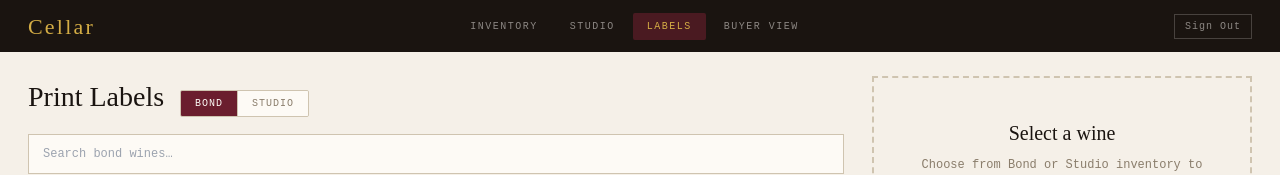
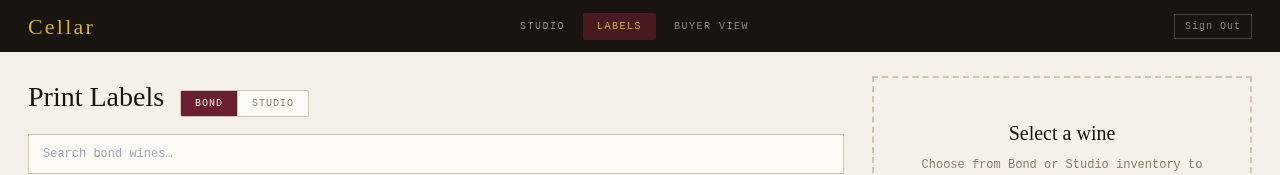
Before and after one commit to KIKI-504/cellar-app, a Next.js app: page /labels in a window 1280 px wide. Shown: the top 175 px of the page. Built offline with nearby package versions, Linux system fonts and the light colour scheme; no server answers; the database is empty; sample sign-in values are in the browser's storage.

Commit message:
Update page.js

```diff
--- a/app/labels/page.js
+++ b/app/labels/page.js
@@ -28,7 +28,6 @@ function isMagnum(w) {
   return w.bottle_format?.toLowerCase().includes('magnum') || w.bottle_volume?.includes('150')
 }
 
-// ─── Bond label content ────────────────────────────────────────────────────
 function BondLabelContent({ wine, wineName, producer, isMag }) {
   const source = wine.source === 'Berry Brothers' ? 'BBR' : 'FLINT'
   const ib = parseFloat(wine.purchase_price_per_bottle).toFixed(2)
@@ -46,7 +45,6 @@ function BondLabelContent({ wine, wineName, producer, isMag }) {
   )
 }
 
-// ─── Studio label content ──────────────────────────────────────────────────
 function StudioLabelContent({ entry, wineName, producer, isMag }) {
   const bottleSize = entry.bottle_size || (entry.wines?.bottle_volume?.includes('150') ? '150' : '75')
   const dp = entry.dp_price ? parseFloat(entry.dp_price).toFixed(2) : null
@@ -73,7 +71,7 @@ function StudioLabelContent({ entry, wineName, producer, isMag }) {
 
 export default function LabelPage() {
   const router = useRouter()
-  const [tab, setTab] = useState('bond') // bond | studio
+  const [tab, setTab] = useState('bond')
   const [wines, setWines] = useState([])
   const [studioEntries, setStudioEntries] = useState([])
   const [filtered, setFiltered] = useState([])
@@ -109,7 +107,6 @@ export default function LabelPage() {
     setStudioEntries(data || [])
   }
 
-  // Update filtered list when tab or search changes
   useEffect(() => {
     if (tab === 'bond') {
       if (!search) { setFiltered(wines); return }
@@ -190,7 +187,6 @@ export default function LabelPage() {
       .date { font-size: 20px; color: #444; margin-top: 4px; }
     `
 
-    // Use hidden iframe so main page stays open after printing
     const iframe = document.createElement('iframe')
     iframe.style.cssText = 'position:fixed;top:0;left:0;width:0;height:0;border:none;opacity:0;'
     document.body.appendChild(iframe)
@@ -209,7 +205,6 @@ export default function LabelPage() {
     doc.close()
   }
 
-
   if (loading) return (
     <div style={{ display: 'flex', alignItems: 'center', justifyContent: 'center', minHeight: '100vh' }}>
       <div style={{ fontFamily: 'Cormorant Garamond, serif', fontSize: '24px', color: 'var(--wine)' }}>Loading…</div>
@@ -218,11 +213,10 @@ export default function LabelPage() {
 
   return (
     <div style={{ minHeight: '100vh', background: 'var(--cream)' }}>
-      {/* Topbar */}
+      {/* Topbar — Inventory link removed */}
       <div style={{ background: 'var(--ink)', color: 'var(--white)', display: 'flex', alignItems: 'center', justifyContent: 'space-between', padding: '0 28px', height: '52px', position: 'sticky', top: 0, zIndex: 100 }}>
         <div style={{ fontFamily: 'Cormorant Garamond, serif', fontSize: '22px', fontWeight: 300, letterSpacing: '0.1em', color: '#d4ad45' }}>Cellar</div>
         <div style={{ display: 'flex', gap: '4px' }}>
-          <button onClick={() => router.push('/admin')} style={{ background: 'none', color: 'rgba(253,250,245,0.5)', border: 'none', fontFamily: 'DM Mono, monospace', fontSize: '10px', letterSpacing: '0.15em', textTransform: 'uppercase', cursor: 'pointer', padding: '6px 14px' }}>Inventory</button>
           <button onClick={() => router.push('/studio')} style={{ background: 'none', color: 'rgba(253,250,245,0.5)', border: 'none', fontFamily: 'DM Mono, monospace', fontSize: '10px', letterSpacing: '0.15em', textTransform: 'uppercase', cursor: 'pointer', padding: '6px 14px' }}>Studio</button>
           <button onClick={() => router.push('/labels')} style={{ background: 'rgba(107,30,46,0.6)', color: '#d4ad45', border: 'none', fontFamily: 'DM Mono, monospace', fontSize: '10px', letterSpacing: '0.15em', textTransform: 'uppercase', cursor: 'pointer', padding: '6px 14px', borderRadius: '2px' }}>Labels</button>
           <button onClick={() => router.push('/buyer')} style={{ background: 'none', color: 'rgba(253,250,245,0.5)', border: 'none', fontFamily: 'DM Mono, monospace', fontSize: '10px', letterSpacing: '0.15em', textTransform: 'uppercase', cursor: 'pointer', padding: '6px 14px' }}>Buyer View</button>
@@ -236,7 +230,6 @@ export default function LabelPage() {
         <div>
           <div style={{ display: 'flex', alignItems: 'baseline', gap: '16px', marginBottom: '16px' }}>
             <div style={{ fontFamily: 'Cormorant Garamond, serif', fontSize: '28px', fontWeight: 300 }}>Print Labels</div>
-            {/* Tab toggle */}
             <div style={{ display: 'flex', gap: '0', border: '1px solid var(--border)', borderRadius: '2px', overflow: 'hidden' }}>
               <button onClick={() => setTab('bond')} style={{ padding: '5px 14px', fontFamily: 'DM Mono, monospace', fontSize: '10px', letterSpacing: '0.1em', textTransform: 'uppercase', border: 'none', cursor: 'pointer', background: tab === 'bond' ? 'var(--wine)' : 'var(--white)', color: tab === 'bond' ? 'var(--white)' : 'var(--muted)' }}>Bond</button>
               <button onClick={() => setTab('studio')} style={{ padding: '5px 14px', fontFamily: 'DM Mono, monospace', fontSize: '10px', letterSpacing: '0.1em', textTransform: 'uppercase', border: 'none', borderLeft: '1px solid var(--border)', cursor: 'pointer', background: tab === 'studio' ? 'var(--wine)' : 'var(--white)', color: tab === 'studio' ? 'var(--white)' : 'var(--muted)' }}>Studio</button>
@@ -309,7 +302,6 @@ export default function LabelPage() {
                 style={{ width: '100%', border: '1px solid var(--border)', background: 'var(--white)', padding: '8px 10px', fontFamily: 'DM Mono, monospace', fontSize: '12px', outline: 'none' }} />
             </div>
 
-            {/* Preview */}
             <div ref={printRef} style={{ border: '1px solid var(--border)', background: 'var(--white)', width: '288px', margin: '0 auto 20px' }}>
               <div style={{ borderBottom: '1px dashed #ccc' }}>
                 {selected.type === 'bond'
@@ -325,7 +317,6 @@ export default function LabelPage() {
               </div>
             </div>
 
-            {/* Price summary */}
             {selected.type === 'bond' ? (
               <div style={{ display: 'flex', gap: '12px', marginBottom: '20px' }}>
                 <div style={{ flex: 1, background: 'var(--white)', border: '1px solid var(--border)', padding: '10px 14px', textAlign: 'center' }}>
```
